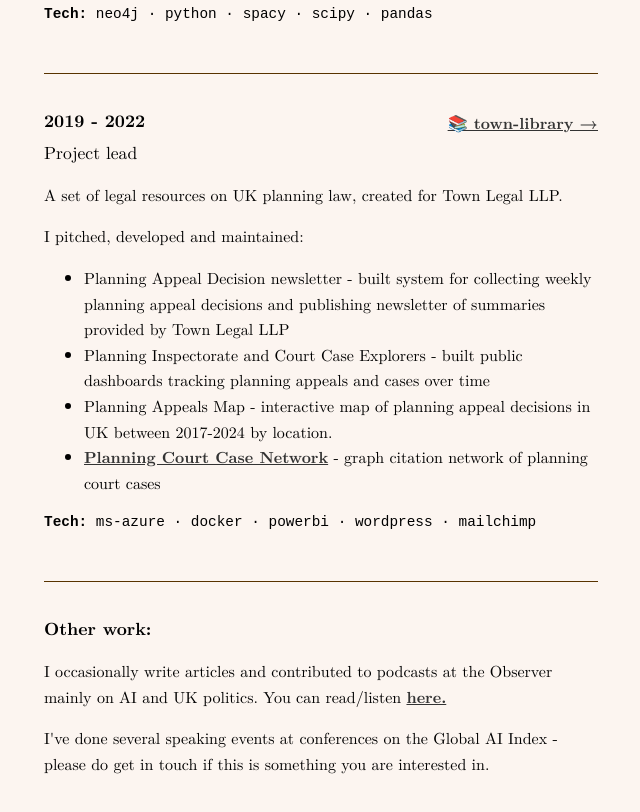
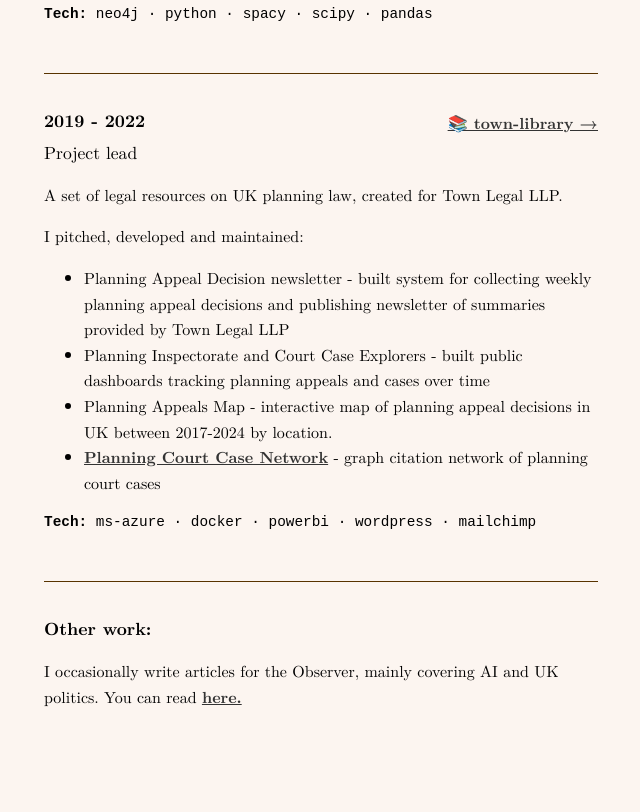
Before and after one commit to seitaro-white/seitaro-white.github.io, a plain HTML site: page index.html in a window 1280 px wide. Shown: the part 2065-2877 px from the top of the page, without its empty margins (494-1134 px from the left). Drawn offline with Linux system fonts and the light colour scheme.

Commit message:
Edited other work section

```diff
--- a/index.html
+++ b/index.html
@@ -133,8 +133,7 @@
 
             <div class="project">
                 <span class="project-year">Other work:</span>
-                <p>I occasionally write articles and contributed to podcasts at the Observer mainly on AI and UK politics. You can read/listen <a href="https://www.tortoisemedia.com/contributor/joe-white?type=read">here.</a> </p>
-                <p>I've done several speaking events at conferences on the Global AI Index - please do get in touch if this is something you are interested in.</p>
+                <p>I occasionally write articles for the Observer, mainly covering AI and UK politics. You can read <a href="https://www.tortoisemedia.com/contributor/joe-white?type=read">here.</a> </p>
 
 
         </div>
```
